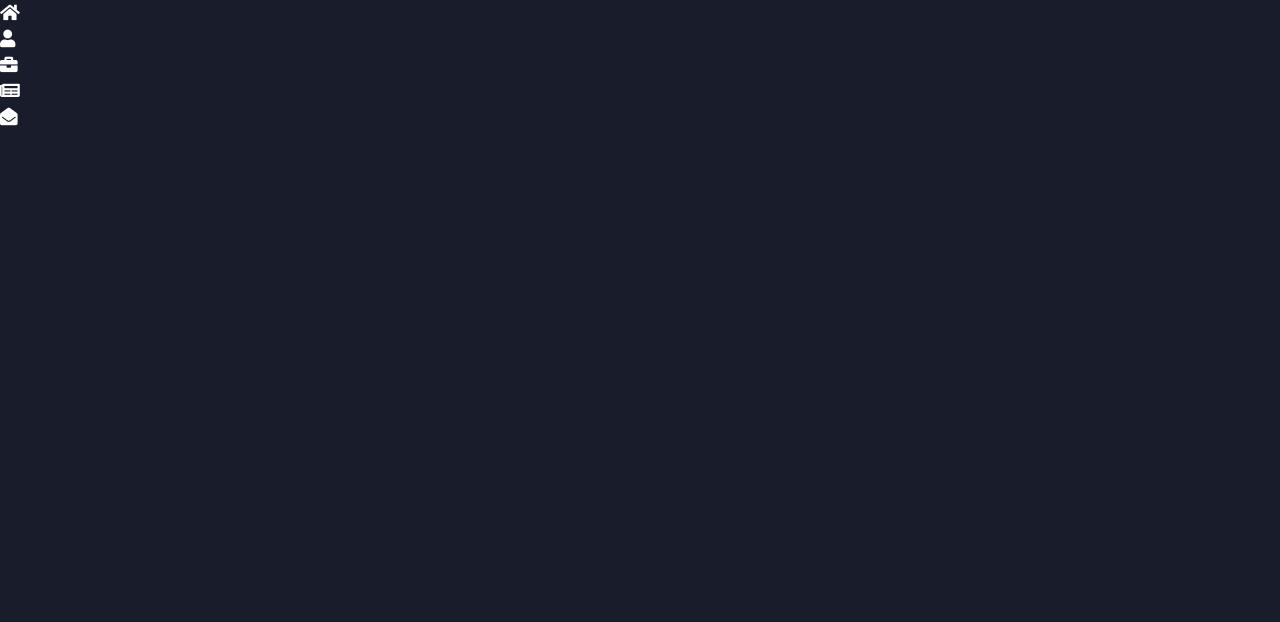
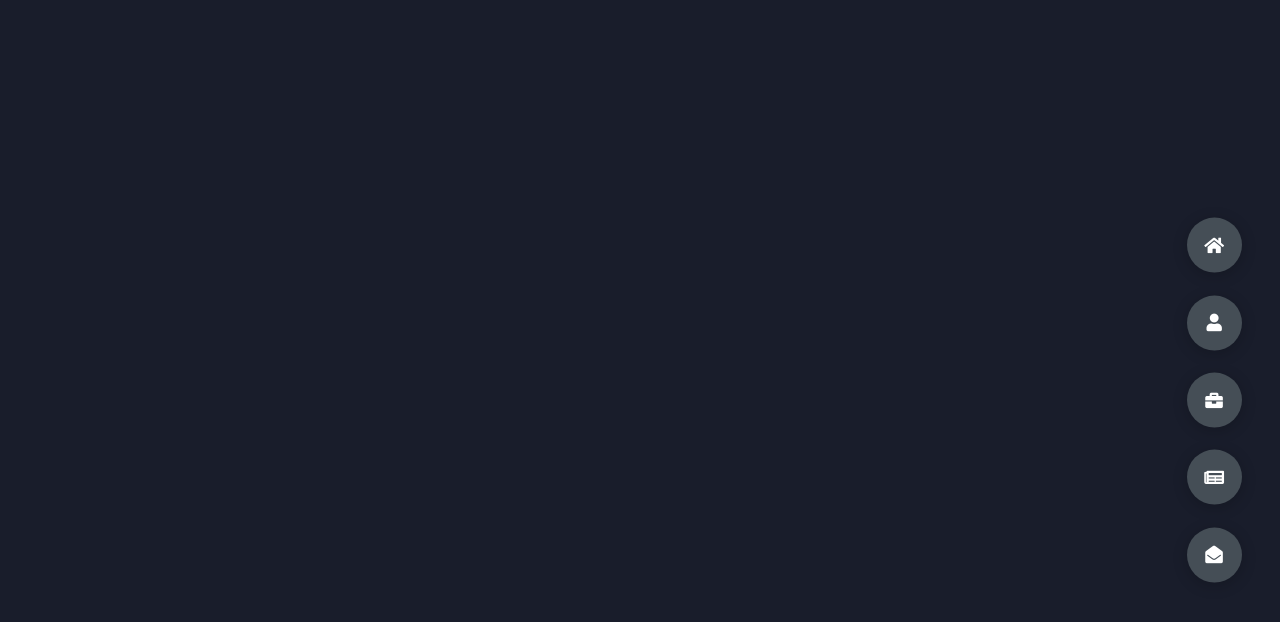
Before and after one commit to Paragonid/Portfolio_Website_2022, a website: page index.html in a window 1280 px wide. Drawn offline with Linux system fonts and the light colour scheme.

Commit message:
Add styles to section controls

```diff
--- a/styles/styles.scss
+++ b/styles/styles.scss
@@ -18,6 +18,7 @@
   --color-grey-5: #2a2e35;
   --color-grey-6: #12181b;
   --br-sm-2: 14px;
+  --box-shadow-1: 0 3px 15px rgba(0, 0, 0, .2);
 }
 
 body {
@@ -80,3 +81,29 @@ section {
   display: none;
   transform: translateY(0) scale(1);
 }
+
+.controls {
+  position: fixed;
+  z-index: 10;
+  top: 50%;
+  right: 3%;
+  display: flex;
+  align-items: center;
+  justify-content: center;
+  flex-direction: column;
+  transform: translateY(-50%);
+
+  .control {
+    padding: 1rem;
+    cursor: pointer;
+    background-color: var(--color-grey-4);
+    width: 55px;
+    height: 55px;
+    border-radius: 50%;
+    display: flex;
+    justify-content: center;
+    align-items: center;
+    margin: .7rem 0;
+    box-shadow: var(--box-shadow-1);
+  }
+}
```
Also changed, not shown: styles/styles.css, 1 other file.
